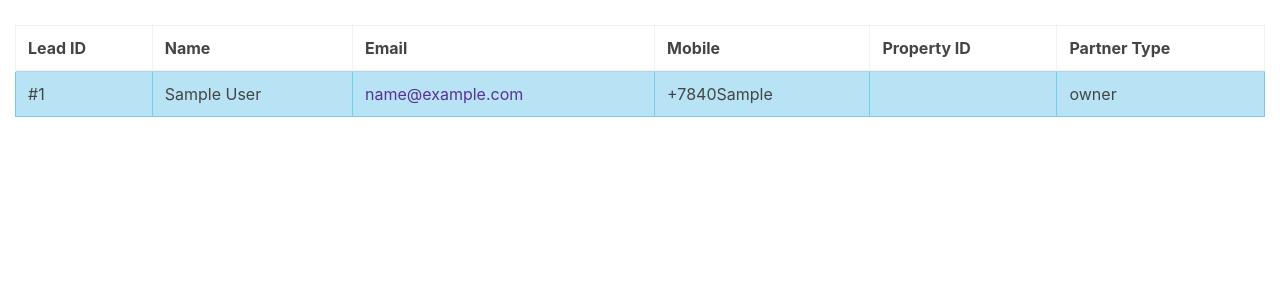
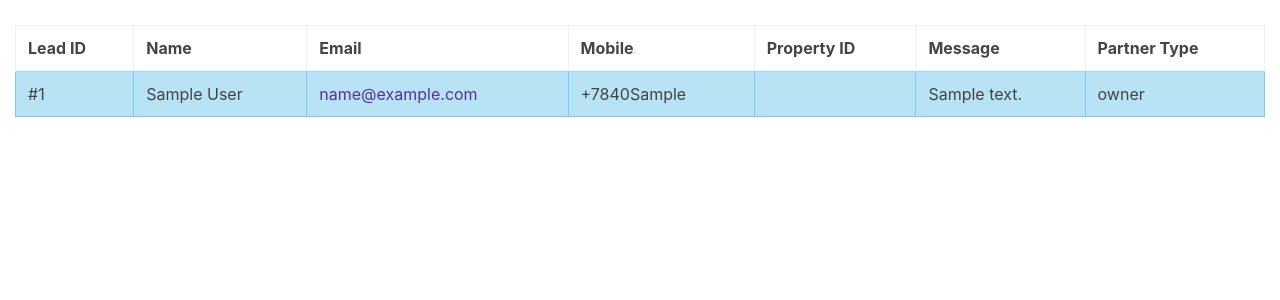
Before and after one commit to pawan-katiyar-aesop/property-web, a Django app: page /control/dash/leads/ in a window 1280 px wide. Shown: the part 75-375 px from the top of the page. Run offline with Django 3.2, Linux system fonts and the light colour scheme; a user stored in the database is signed in; tables that the repository leaves empty hold one stand-in row (values such as "Sample post"); data that the repository does not hold is empty; some libraries are stand-ins or nearby versions.

Commit message:
message field added.

```diff
--- a/buyproperty/models.py
+++ b/buyproperty/models.py
@@ -329,6 +329,7 @@ class CustomerLead(models.Model):
     contact = models.CharField(max_length=10, blank=True, null=True, default=" ")
     country_code = models.CharField(choices=country_choices, max_length=5, null=True, blank=True)
     for_property = models.ForeignKey(Property, on_delete=models.CASCADE, blank=True, null=True)
+    message = models.TextField(blank=True, null=True)
     created_at = models.DateTimeField(auto_now_add=True)
 
     def __str__(self):
--- a/buyproperty/templates/dashboard/customer-leads.html
+++ b/buyproperty/templates/dashboard/customer-leads.html
@@ -16,6 +16,7 @@
                             <th>Email</th>
                             <th>Mobile</th>
                             <th>Property ID</th>
+                            <th>Message</th>
                             <th>Partner Type</th>
                         </tr>
                     </thead>
@@ -27,6 +28,7 @@
                                 <td><a href="mailto:{{ lead.email }}">{{ lead.email }}</a> </td>
                                 <td>{{ lead.country_code }}{{ lead.contact }}</td>
                                 <td><a href="../property-details/?p={{ lead.for_property.id }}">{{ lead.for_property.property_id }}</a></td>
+                                <td>{{ lead.message }}</td>
                                 <td>{{ lead.partner_type }}</td>
                             </tr>
                         {% endfor %}
```
Also changed, not shown: buyproperty/migrations/0036_customerlead_message.py (added).
